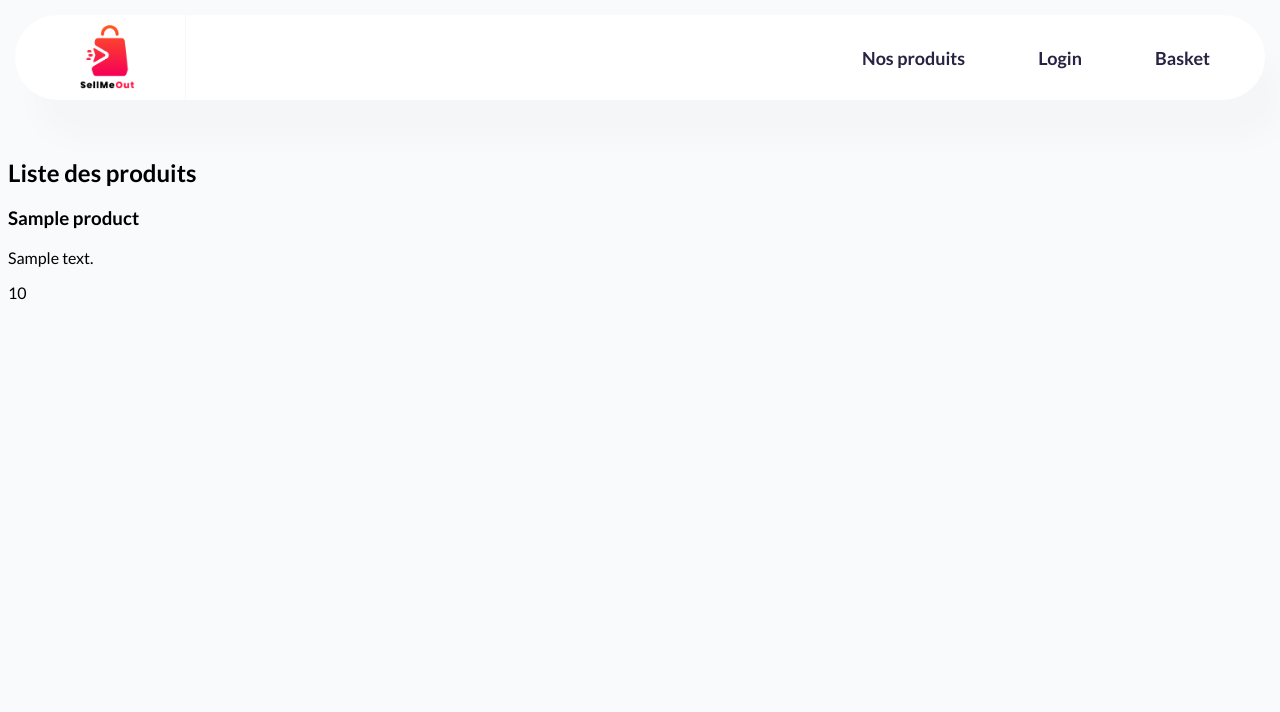
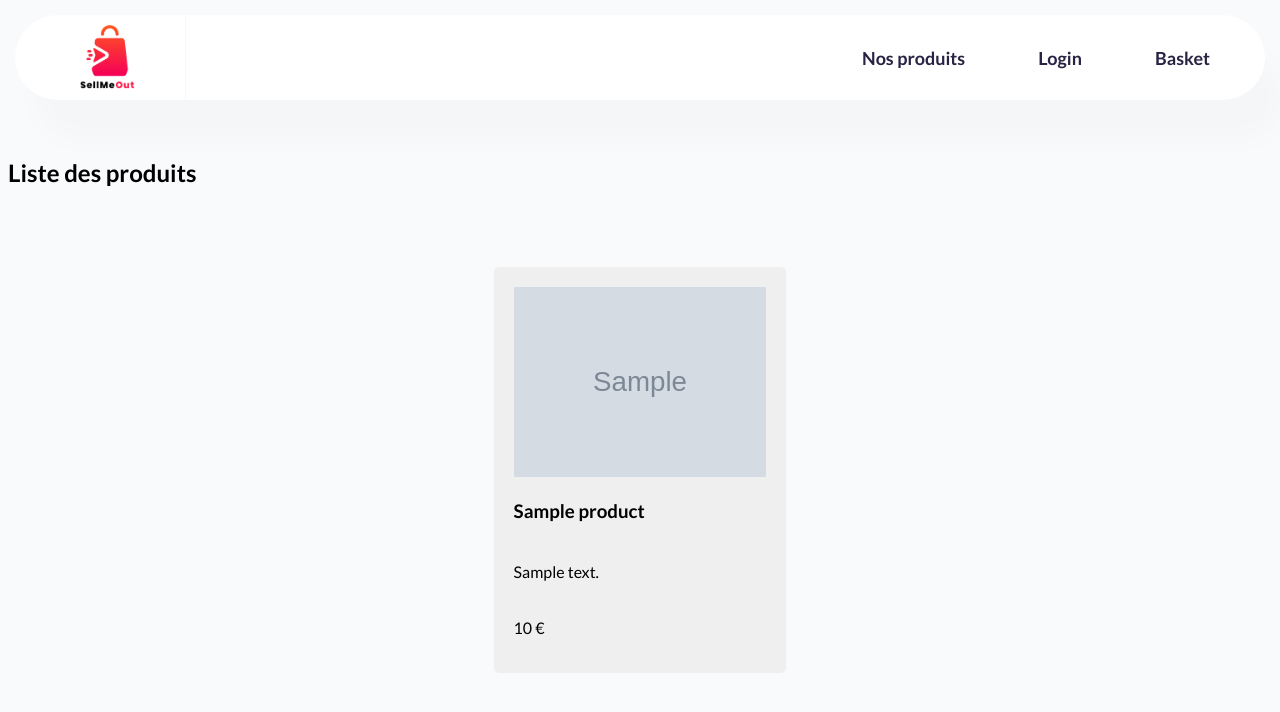
Before and after one commit to jderache/sellmeout, a PHP site: page /products in a window 1280 px wide. Shown: the top 712 px of the page. Run offline with PHP 8.4, Linux system fonts and the light colour scheme; tables that the repository leaves empty or names only in its code hold one stand-in row (values such as "Sample post"); grey boxes marked "Sample" are stand-in pictures.

Commit message:
Affichage du details des produits

```diff
--- a/View/Product/css/product.css
+++ b/View/Product/css/products.css
@@ -3,11 +3,12 @@
 }
 
 .products-list {
-    display: grid;
-    grid-template-columns: repeat(4, 1fr);
-    grid-gap: 20px;
-    margin-top: 20px;
+    display: flex;
+    flex-wrap: wrap;
+    gap: 20px;
+    margin-top: 80px;
     width: 100%;
+    justify-content: center;
 }
 
 .product-card {
@@ -19,7 +20,7 @@
     border-radius: 5px;
     transition: 200ms ease-in-out;
     cursor: pointer;
-    width: 100%;
+    width: 20%;
 }
 
 .product-card:hover {
--- a/View/Product/products.php
+++ b/View/Product/products.php
@@ -3,10 +3,10 @@
     <div class="products-list">
         <?php foreach($products as $product): ?>
             <div class="product-card" data-href="/Product/<?= $product->id ?>">
-                <!-- <img src="<?= $product->images ?>" alt=""> -->
-                <h3><?= $product->name ?></h3>
+                <img src="<?= $product->image ?>" alt="">
+                <h3><?= $product->nom ?></h3>
                 <p><?= $product->description ?></p>
-                <p><?= $product->price ?></p>
+                <p><?= $product->price ?> €</p>
             </div>
         <?php endforeach; ?>
     </div>
```
